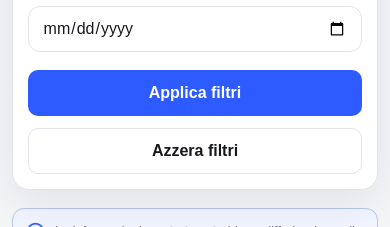
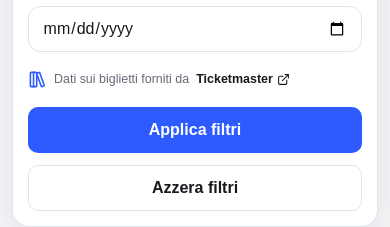
Before and after one commit to devFede00/ticket-mapper, a Next.js app: page / in a window 390 px wide. Shown: the part 617-844 px from the top of the page. Built offline with nearby package versions, Linux system fonts and the light colour scheme; no server answers.

Commit message:
Aggiunta indicazione delle fonti sull'area filtri

```diff
--- a/src/app/globals.css
+++ b/src/app/globals.css
@@ -388,8 +388,43 @@ input:focus-visible {
   display: flex;
   margin-top: 18px;
   align-items: center;
-  justify-content: flex-end;
+  justify-content: space-between;
+  gap: 18px;
+}
+
+.filter-actions__buttons {
+  display: flex;
+  align-items: center;
   gap: 12px;
+}
+
+.ticket-sources {
+  display: flex;
+  margin: 0;
+  align-items: center;
+  gap: 7px;
+  color: var(--text-secondary);
+  font-size: 0.78rem;
+  line-height: 1.4;
+}
+
+.ticket-sources > svg {
+  flex: 0 0 auto;
+  color: var(--accent);
+}
+
+.ticket-sources a {
+  display: inline-flex;
+  align-items: center;
+  gap: 4px;
+  color: var(--text-primary);
+  font-weight: 700;
+  text-decoration: none;
+}
+
+.ticket-sources a:hover {
+  color: var(--accent);
+  text-decoration: underline;
 }
 
 .primary-button,
@@ -804,12 +839,21 @@ input:focus-visible {
 
     .filter-actions {
       align-items: stretch;
+      flex-direction: column;
+    }
+
+    .filter-actions__buttons {
+      align-items: stretch;
       flex-direction: column-reverse;
     }
 
-  .filter-actions .primary-button,
-  .filter-actions .secondary-button {
+    .filter-actions__buttons .primary-button,
+    .filter-actions__buttons .secondary-button {
       width: 100%;
+    }
+
+    .ticket-sources {
+      text-align: center;
     }
 
   .results-header {
--- a/src/components/ConcertExplorer.tsx
+++ b/src/components/ConcertExplorer.tsx
@@ -16,7 +16,7 @@ import EventCard from "./EventCard";
 import ThemeToggle from "./ThemeToggle";
 import SearchAutocomplete from "./SearchSuggestions";
 
-import { ExternalLink, Grid3X3, Info, List, Map, Search } from "lucide-react";
+import { ExternalLink, Grid3X3, Info, LibraryBig, List, Map, Search } from "lucide-react";
 interface Filters {
   keyword: string;
   city: string;
@@ -444,6 +444,20 @@ export default function ConcertExplorer() {
             </div>
 
             <div className="filter-actions">
+              <p className="ticket-sources">
+                <LibraryBig aria-hidden="true" size={19} strokeWidth={2} />
+                Dati sui biglietti forniti da{" "}
+                <a
+                  href="https://www.ticketmaster.it"
+                  target="_blank"
+                  rel="noopener noreferrer"
+                >
+                  Ticketmaster
+                  <ExternalLink aria-hidden="true" size={13} strokeWidth={2} />
+                </a>
+              </p>
+
+              <div className="filter-actions__buttons">
                 <button
                   className="secondary-button"
                   type="button"
@@ -455,6 +469,7 @@ export default function ConcertExplorer() {
                 <button className="primary-button" type="submit">
                   Applica filtri
                 </button>
+              </div>
             </div>
 
           </form>
```
Lines whose indentation alone changed are shown as unchanged.
